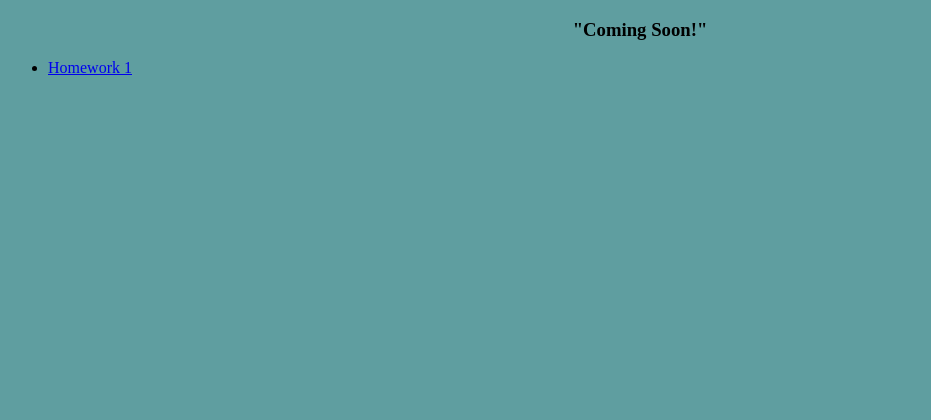
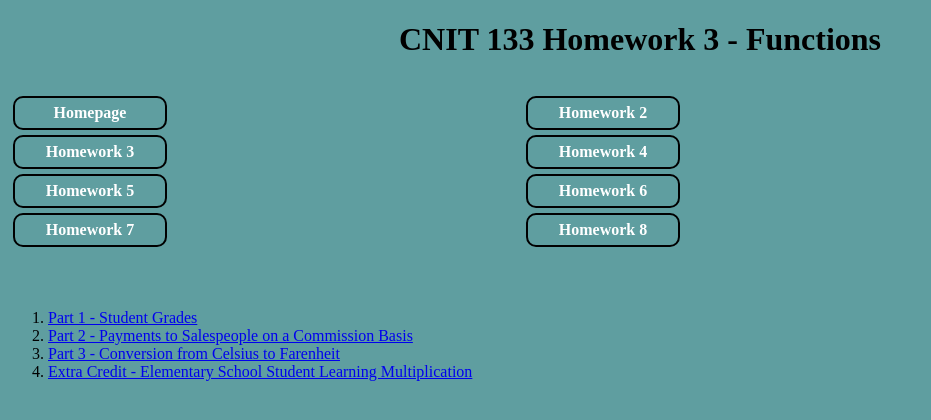
Before and after one commit to PettyCarlos/hw3, a plain HTML site: page index.html in a window 1280 px wide. Shown: the whole page, without its empty margins (0-931 px from the left). Drawn offline with nearby package versions, Linux system fonts and the light colour scheme.

Commit message:
Update index.html

```diff
--- a/index.html
+++ b/index.html
@@ -1,41 +1,91 @@
 <!DOCTYPE HTML>
-
 <html lang = "en">
 
 <head>
-    <meta name="description" content= "Page consisting of Homework 3"/>
-    <meta charset = "UTF-8" />
+     <meta charset="utf-8">
+    <meta name="description" content="homework 3 Javascript CNIT133">
+    <title>CNIT 133 Homework 3 - Functions</title>
+    <meta name="viewport" content="width=device-width, initial-scale=1, shrink-to-fit=no">
+    <script src="https://code.jquery.com/jquery-1.12.4.js"></script>
 
 
     <style>
+
+
       body {
           background-color:cadetblue
       }
+         #holygrail-container{display:grid; grid-template-columns: 190px 1fr 190px; background: cadetblue; height: 100%; min-width: 400px; min-height: 270px;
+         }
 
+         header, footer {grid-column: span 4;
+                        }
+
+         nav {display: inline; padding-bottom: 25px; display: flex; align-items: center;
+             }
+
+            nav ul{list-style-type:none; padding:0;
+                  }
+
+            nav ul li{ display: inline-block;
+                       margin:0 5px;
+                       border:2px solid black;
+                      border-radius: 10px;
+                       margin-right: 350px;
+                       background-color: cadetblue;
+                       text-align:center;
+                       width: 150px;
+                       height: 30px;
+                       line-height:30px;
+                        margin-bottom: 5px;}
+
+            nav ul li a {text-decoration: none; font-weight: bold; color:white;
+                        }
+
+         ul li { list-style-type: none;
+          }
  </style>
 
- <title>"Coming Soon!"</title>
+
+
+
 
 </head>
 
     <body>
 
+
           <header>
-  <h3 style="text-align:center">"Coming Soon!"</h3>
+  <h1 style="text-align:center">CNIT 133 Homework 3 - Functions</h1>
             </header>
-
-
 
              <nav>
     <ul>
-            <li><a href="https://pettycarlos.github.io/CNIT-133-Homework-1/">Homework 1</a></li>
-
+            <li><a href="https://pettycarlos.github.io/CNIT-133-Homework-1/">Homepage</a></li>
+             <li><a href="https://pettycarlos.github.io/hw2/">Homework 2</a></li>
+            <li><a href= "https://pettycarlos.github.io/hw3/">Homework 3</a></li>
+            <li><a href= "https://pettycarlos.github.io/CNIT-133-hw4/">Homework 4</a></li>
+            <li><a href="https://pettycarlos.github.io/hw5/">Homework 5</a></li>
+            <li><a href="https://pettycarlos.github.io/hw6/">Homework 6</a></li>
+            <li><a href= "https://pettycarlos.github.io/hw7/">Homework 7</a></li>
+            <li><a href="https://pettycarlos.github.io/hw8/">Homework 8</a></li>
 
         </ul>
             </nav>
 
 
+         <ol>
+  <li><a href="file:///C:/Users/hunte/Desktop/hw3pt1.html">Part 1 - Student Grades</a></li>
+  <li><a href="file:///C:/Users/hunte/Desktop/hw3pt2.html">Part 2 - Payments to Salespeople on a Commission Basis</a></li>
+  <li><a href="file:///C:/Users/hunte/Desktop/hw3pt3.html">Part 3 - Conversion from Celsius to Farenheit</a></li>
+<li><a href="file:///C:/Users/hunte/Desktop/hw3Extra.html">Extra Credit - Elementary School Student Learning Multiplication</a></li>
+
+</ol>
 
 
 
     </body>
+
+
+
+</html>
```
